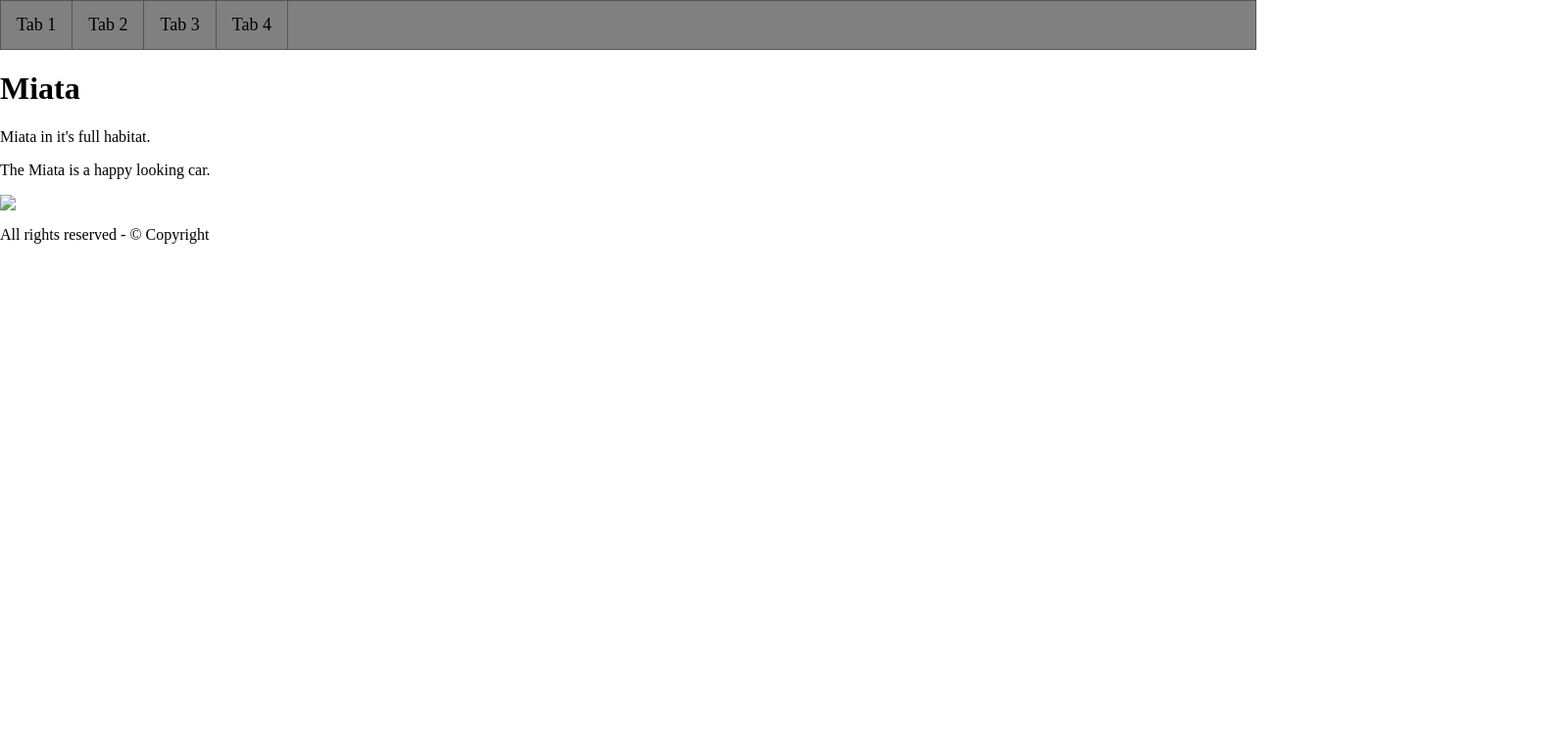
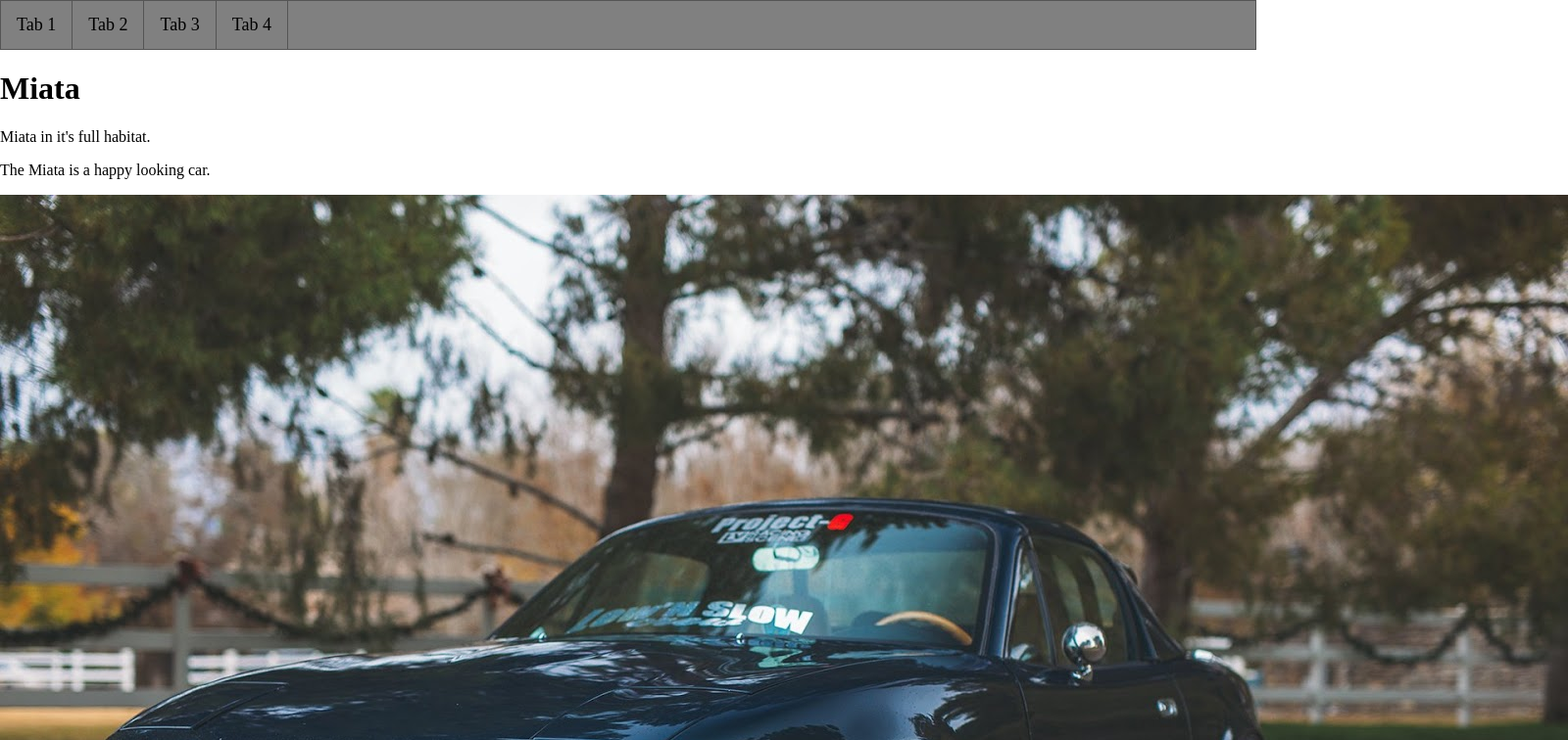
Before and after one commit to HektorNordin/test-2, a plain HTML site: page index.html in a window 1280 px wide. Shown: the top 756 px of the page at 98% size, 1600 px wide, since content can reach past the window. Drawn offline with Linux system fonts and the light colour scheme.

Commit message:
Update index.html

```diff
--- a/index.html
+++ b/index.html
@@ -21,8 +21,7 @@
 </p>
  <p>  The Miata is a happy looking car.
 </p>
-<img class="fit-picture"
-     src="miata.jpg"
+<img src="miata.jpeg">
 </div>
  <footer class="footer">
  <p>All rights reserved - &#169; Copyright</p>
```
